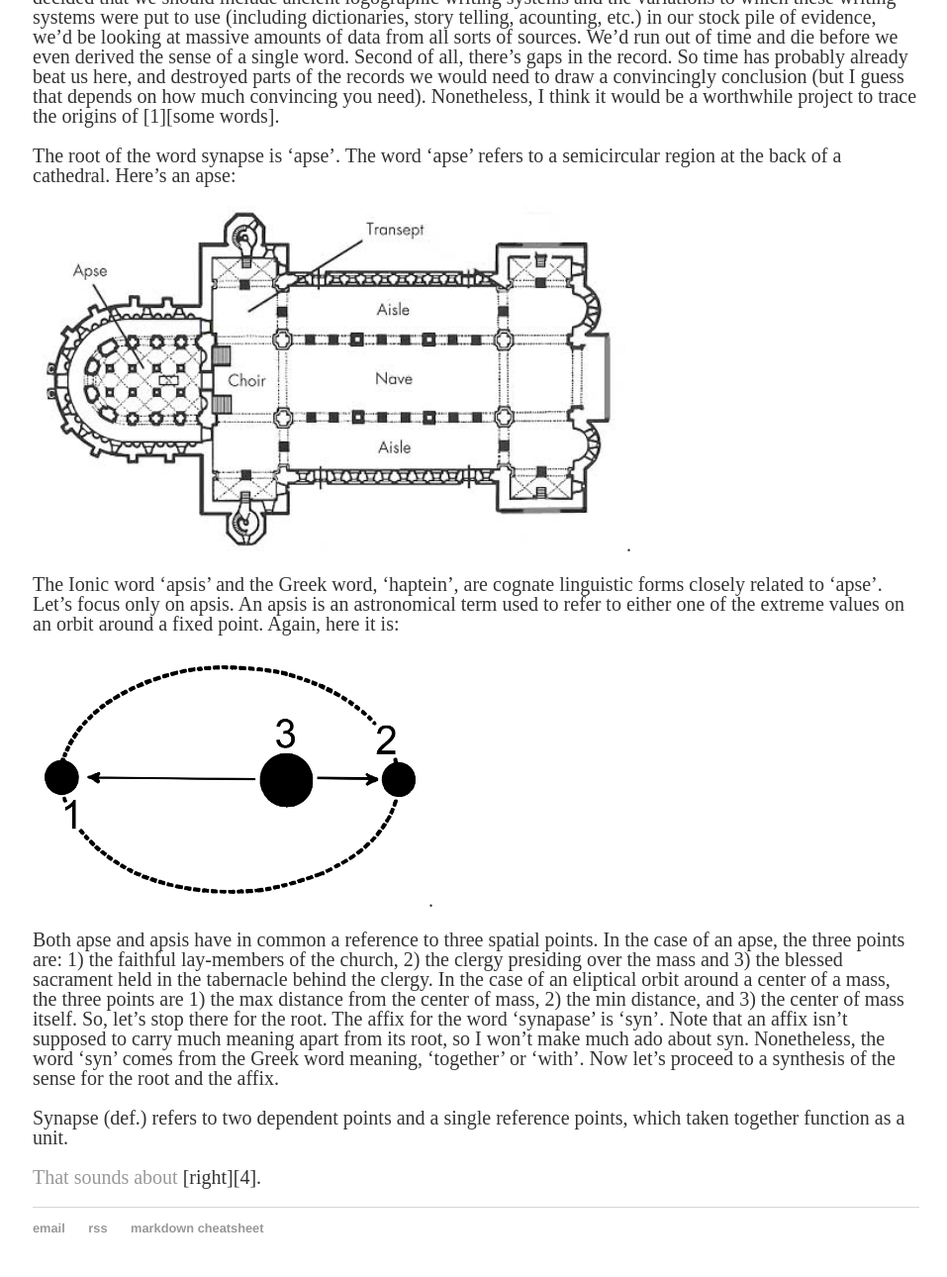
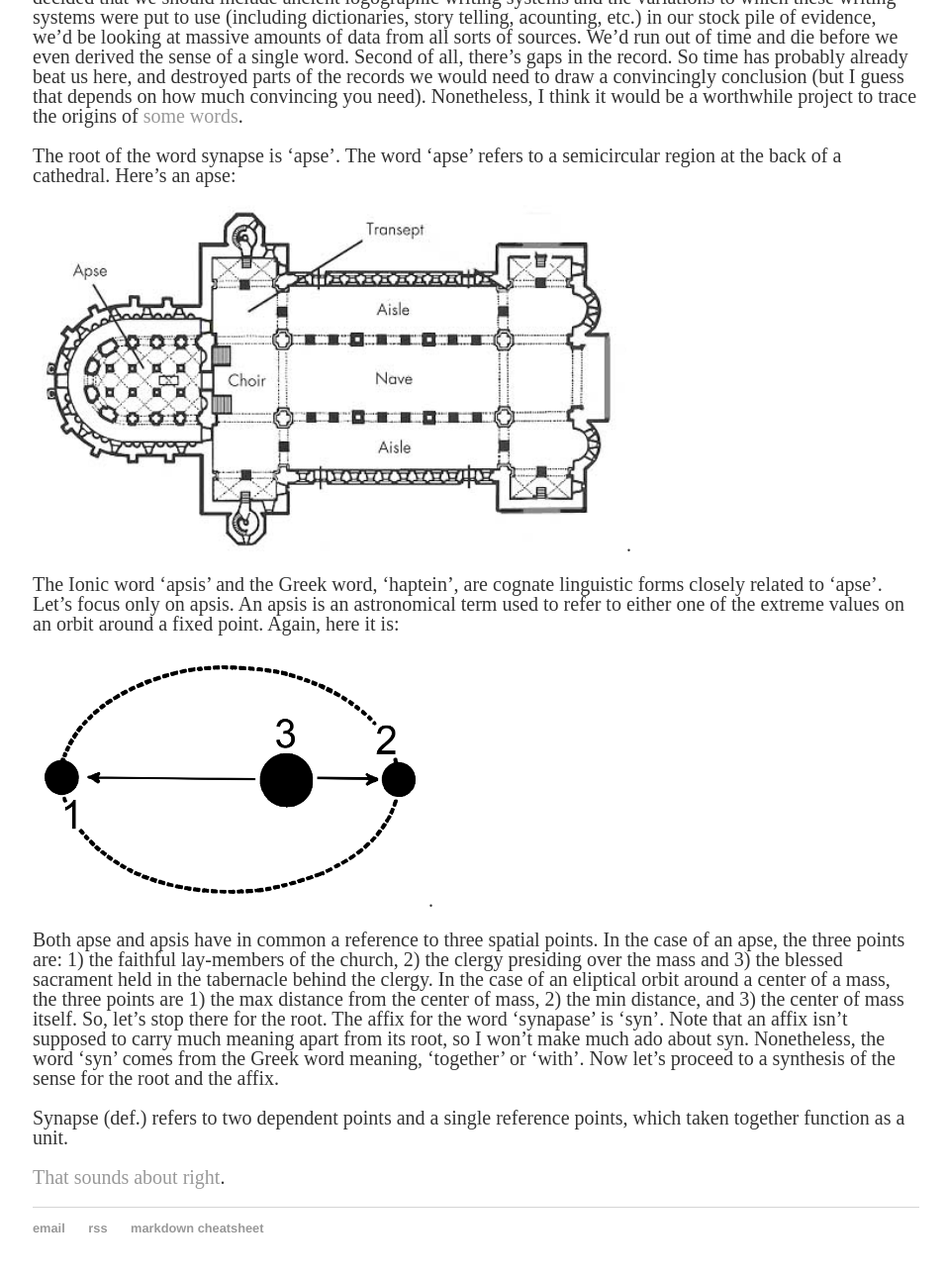
Before and after one commit to dnck/2018_ghpages, a Jekyll site: the page built from _posts/2017-04-21-semantic-derivation.md, in a window 1280 px wide. Shown: the part 430-1720 px from the top of the page at 99% size, without its empty margins (159-1116 px from the left). Built offline with Jekyll 4.4.1, drawn with Linux system fonts in a browser that asks for light colours; some of the changed text lies outside the part shown.

Commit message:
blog update

```diff
--- a/_posts/2017-04-21-semantic-derivation.md
+++ b/_posts/2017-04-21-semantic-derivation.md
@@ -7,7 +7,7 @@ spotify: track:5lBjKm0YbgCQdKRcvDzPAJ
 
 In this post, I demonstrate what I mean by segmenting the linguistic root of a word from its affix and inspecting the origins of the parts. If you're interested in the motivation, you can read the next paragraph. Else, just skip to third paragraph.
 
-Is it possible to derive the current sense of a word from its historical origins? My intuition says, "yes" - if we just inspect the sense of the root of a word and any of its affixes, and we trace the historical trajectory of the the parts, then we could derive the current sense. The biggest problem facing this method is time. First of all, it would take a very long time to trace the sense of a single part of a word. If we were to rely only on dictionaries, we'd still be looking at around 4000 years of evidence (oldest surviving dictionary ~ 2300 BCE). But, if we decided that we should include ancient logographic writing systems and the variations to which these writing systems were put to use (including dictionaries, story telling, acounting, etc.) in our stock pile of evidence, we'd be looking at massive amounts of data from all sorts of sources. We'd run out of time and die before we even derived the sense of a single word. Second of all, there's gaps in the record. So time has probably already beat us here, and destroyed parts of the records we would need to draw a convincingly conclusion (but I guess that depends on how much convincing you need). Nonetheless, I think it would be a worthwhile project to trace the origins of [1][some words].
+Is it possible to derive the current sense of a word from its historical origins? My intuition says, "yes" - if we just inspect the sense of the root of a word and any of its affixes, and we trace the historical trajectory of the the parts, then we could derive the current sense. The biggest problem facing this method is time. First of all, it would take a very long time to trace the sense of a single part of a word. If we were to rely only on dictionaries, we'd still be looking at around 4000 years of evidence (oldest surviving dictionary ~ 2300 BCE). But, if we decided that we should include ancient logographic writing systems and the variations to which these writing systems were put to use (including dictionaries, story telling, acounting, etc.) in our stock pile of evidence, we'd be looking at massive amounts of data from all sorts of sources. We'd run out of time and die before we even derived the sense of a single word. Second of all, there's gaps in the record. So time has probably already beat us here, and destroyed parts of the records we would need to draw a convincingly conclusion (but I guess that depends on how much convincing you need). Nonetheless, I think it would be a worthwhile project to trace the origins of [some words][1].
 
 The root of the word synapse is 'apse'. The word 'apse' refers to a semicircular region at the back of a cathedral. Here's an apse:
 
```
Also changed, not shown: other parts of _posts/2017-04-21-semantic-derivation.md (+2 -1 lines).
